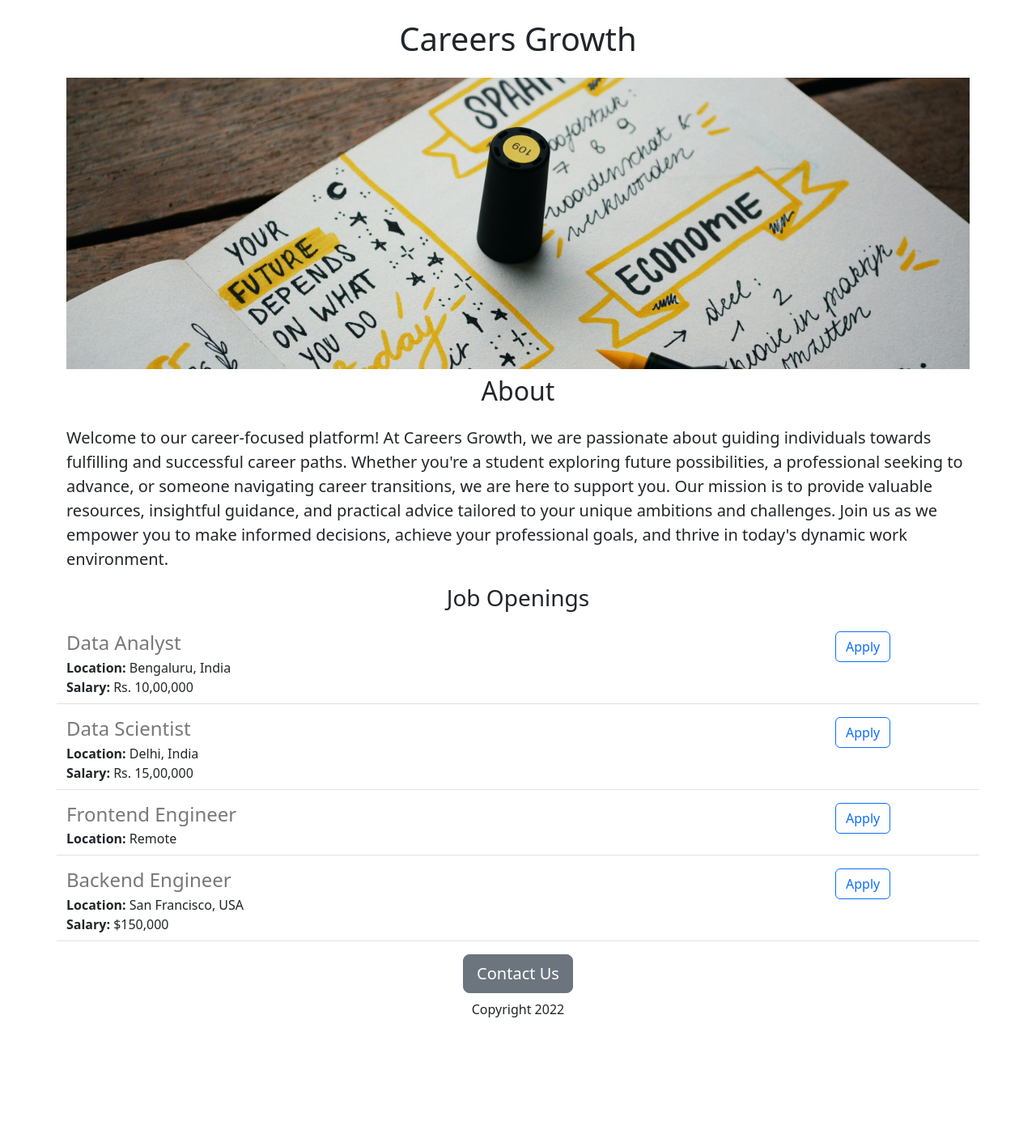
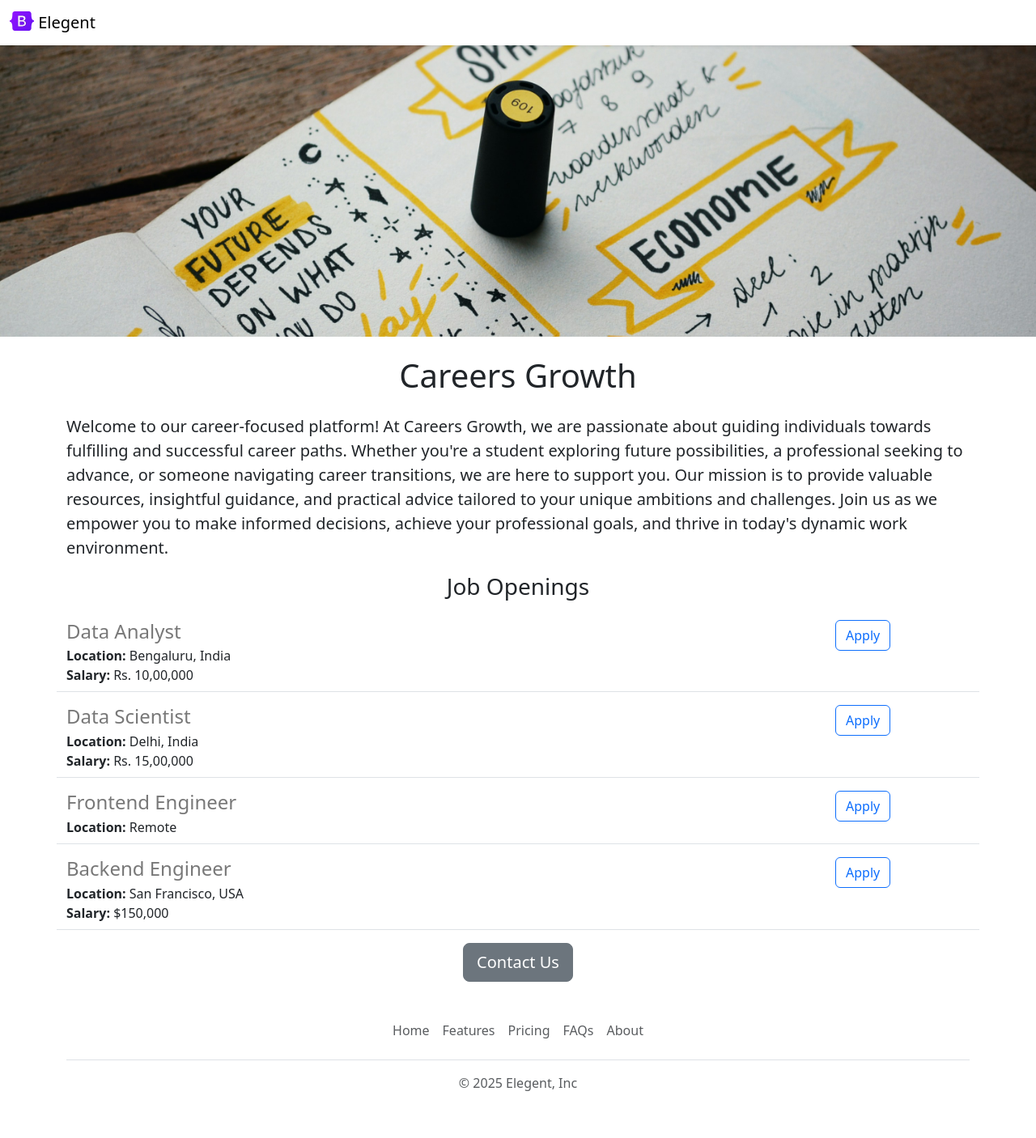
Before and after one commit to abhi-1291/careers-website, a Flask app: page / in a window 1280 px wide. Shown: the whole page at 81% size. Before the commit the page ends 1257 px from the top, so only its background shows below. Run offline with Flask 3, Linux system fonts and the light colour scheme.

Commit message:
Added few content on the html

```diff
--- a/app.py
+++ b/app.py
@@ -1,4 +1,4 @@
-from flask import Flask, render_template
+from flask import Flask, render_template, jsonify
 
 app = Flask(__name__)
 
@@ -38,5 +38,10 @@ JOBS = [
 def hello_world():
     return render_template("home.html", jobs=JOBS)
 
+@app.route("/api/jobs")
+def list_jobs():
+    return jsonify(JOBS)
+
+
 if __name__ == "__main__":
     app.run(debug=True)
--- /dev/null
+++ b/templates/footer.html
@@ -0,0 +1,13 @@
+<div class="container">
+    <footer class="py-3 my-4"> <ul class="nav justify-content-center border-bottom pb-3 mb-3">
+        <li class="nav-item"><a href="#" class="nav-link px-2 text-body-secondary">Home</a></li>
+        <li class="nav-item"><a href="#" class="nav-link px-2 text-body-secondary">Features</a></li>
+        <li class="nav-item"><a href="#" class="nav-link px-2 text-body-secondary">Pricing</a></li>
+        <li class="nav-item"><a href="#" class="nav-link px-2 text-body-secondary">FAQs</a></li>
+        <li class="nav-item"><a href="#" class="nav-link px-2 text-body-secondary">About</a></li> </ul>
+        <p class="text-center text-body-secondary">&copy; 2025 Elegent, Inc</p>
+    </footer>
+</div>
+<div class="b-example-divider">
+
+</div>
--- a/templates/home.html
+++ b/templates/home.html
@@ -17,12 +17,10 @@
     </head>
 
     <body>
+    {% include 'nav.html' %}
+    <img class = "img-fluid" id = "banner" src = "http://127.0.0.1:5000/static/banner.jpg">
     <div class = "container">
         <h1 class="text-center mt-4 mb-4">Careers Growth</h1>
-
-        <img class = "img-fluid" id = "banner" src = "http://127.0.0.1:5000/static/banner.jpg">
-
-        <h2 class="text-center mt-2 mb-4">About</h2>
 
         <p class="lead" >
             Welcome to our career-focused platform! At Careers Growth,
@@ -46,11 +44,10 @@
         <div class = "text-center">
 
         <button class="btn btn-secondary btn-lg">Contact Us</button>
-                <p class = "mt-2">Copyright 2022</p>
 
             </div>
         </div>
-
+            {%  include 'footer.html' %}
     </body>
 
 </html>
--- /dev/null
+++ b/templates/nav.html
@@ -0,0 +1,12 @@
+<nav class="navbar shadow-sm fixed-top bg-white">
+  <div class="container-fluid">
+    <a class="navbar-brand" href="#">
+      <img src="/static/logo.svg" alt="Logo" width="30" height="24"
+           class="d-inline-block align-text-top">
+      Elegent
+    </a>
+  </div>
+</nav>
+<div style = "height: 56px">
+
+</div>
```
Also changed, not shown: Static/logo.svg (added).
